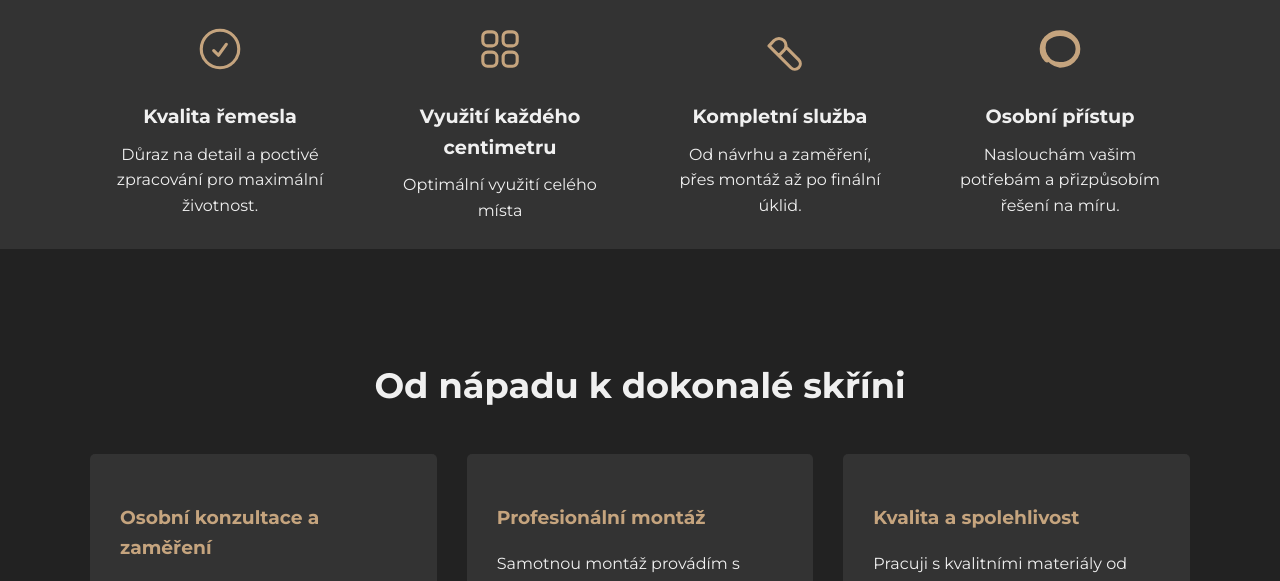
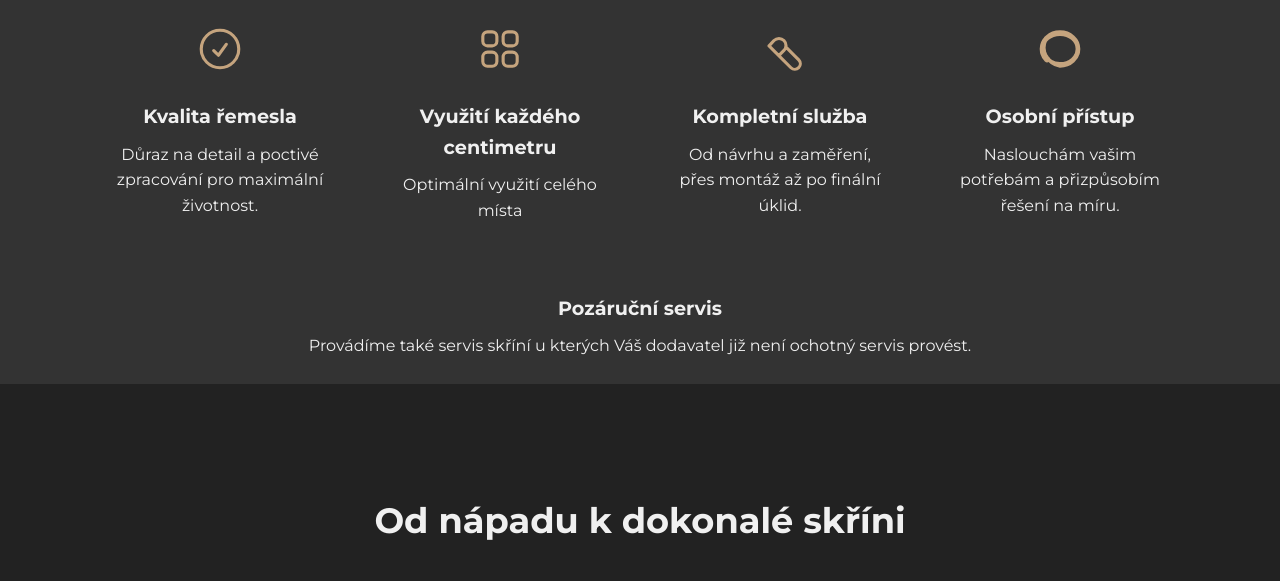
Before and after one commit to jandolejs/vestavne_skrine, a PHP site: page / in a window 1280 px wide. Shown: the part 708-1289 px from the top of the page. Run offline with PHP 8.4, Linux system fonts and the light colour scheme; data that the repository does not hold is empty; some libraries are stand-ins or nearby versions.

Commit message:
Add post-warranty service section to index.php

```diff
--- a/src/index.php
+++ b/src/index.php
@@ -346,6 +346,13 @@
                 <p>Naslouchám vašim potřebám a přizpůsobím řešení na míru.</p>
             </div>
         </div>
+
+        <div class="benefits-grid">
+            <div class="benefit">
+                <h3>Pozáruční servis</h3>
+                <p>Provádíme také servis skříní u kterých Váš dodavatel již není ochotný servis provést.</p>
+            </div>
+        </div>
     </section>
 
     <main>
```
